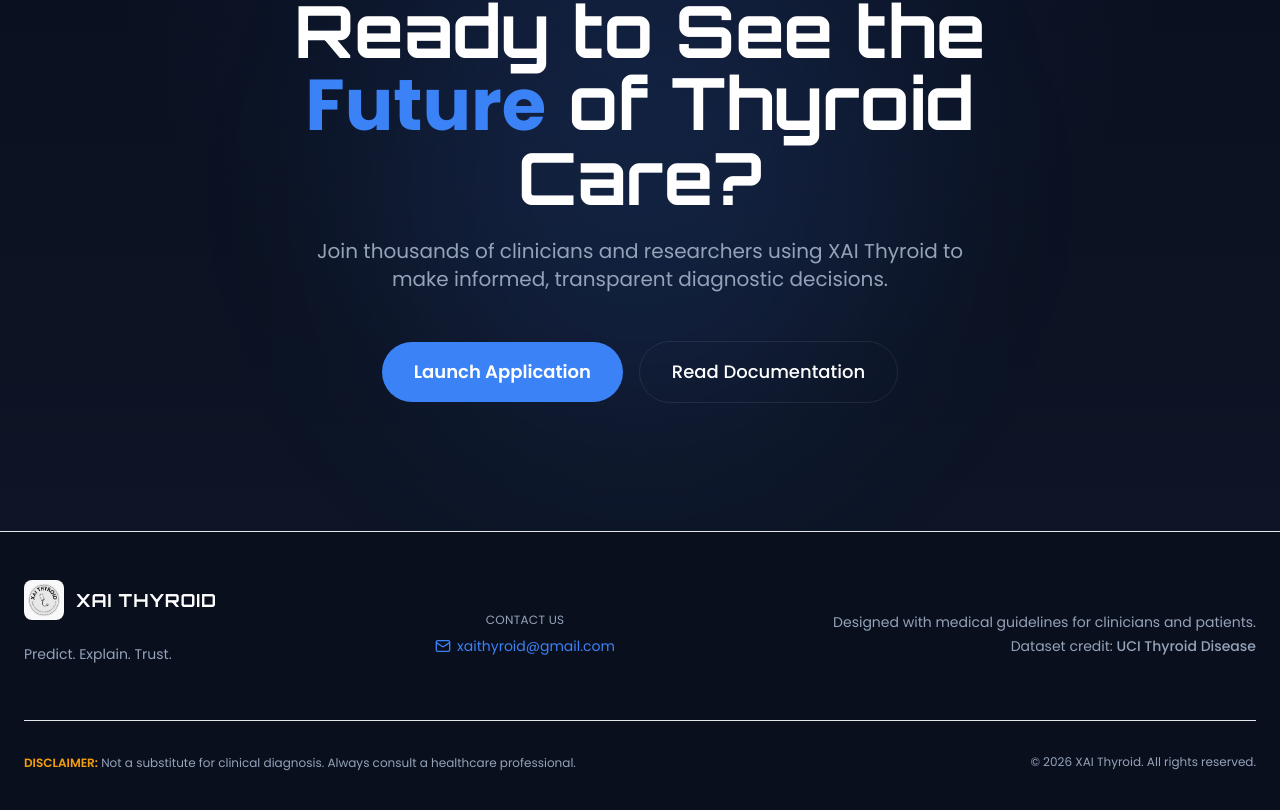
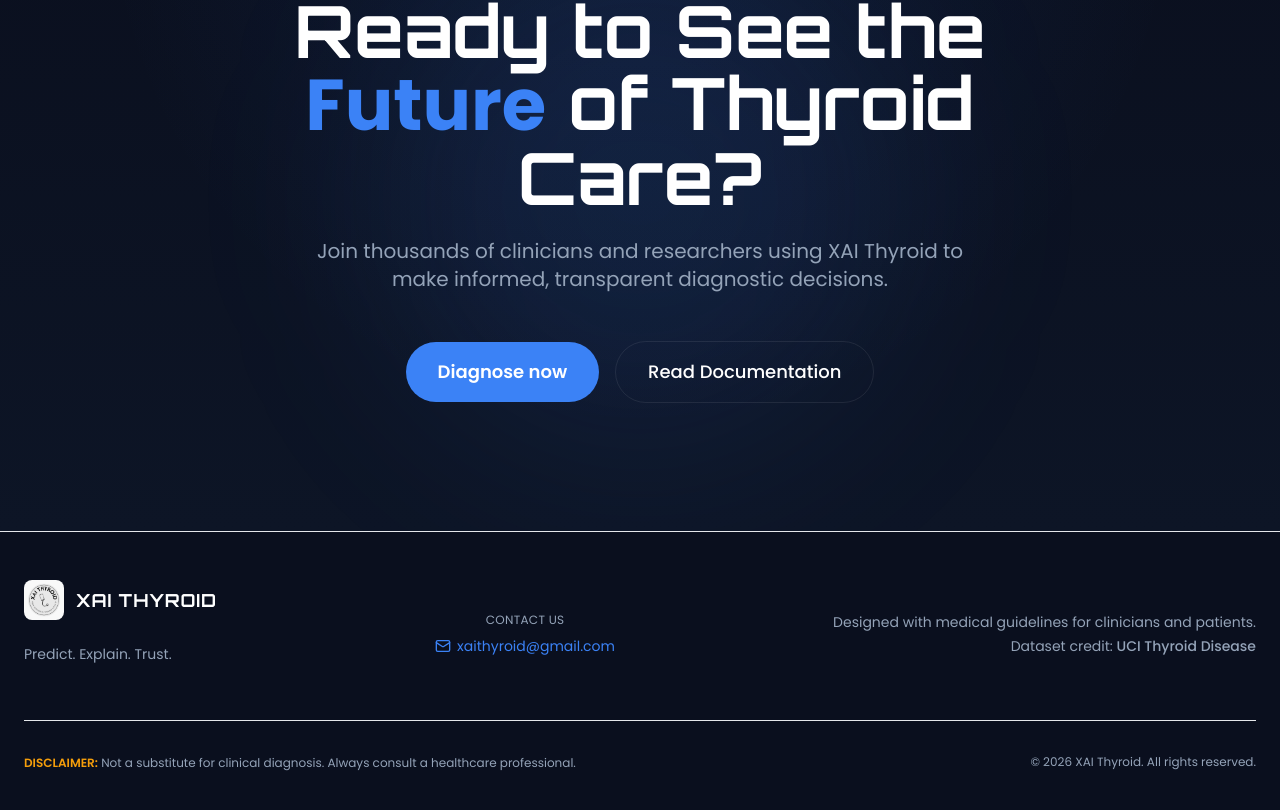
Before and after one commit to Sanchitha408/xai-thyroid-web, a React (Vite) app in the folder client/: page / in a window 1280 px wide. Shown: the part 4578-5388 px from the top of the page. Built offline with nearby package versions, Linux system fonts and the light colour scheme.

Commit message:
style: update CTA text in Home page

```diff
--- a/client/src/pages/Home.jsx
+++ b/client/src/pages/Home.jsx
@@ -681,7 +681,7 @@
               to="/diagnose"
               className="relative overflow-hidden bg-xai-accent text-white font-poppins font-semibold px-8 py-4 rounded-full transition-all duration-300 hover:scale-105 hover:shadow-[0_0_30px_rgba(59,130,246,0.4)] active:scale-95 text-lg text-center w-full sm:w-auto"
             >
-              Launch Application
+              Diagnose now
             </Link>
             <Link
               to="/about"
```
